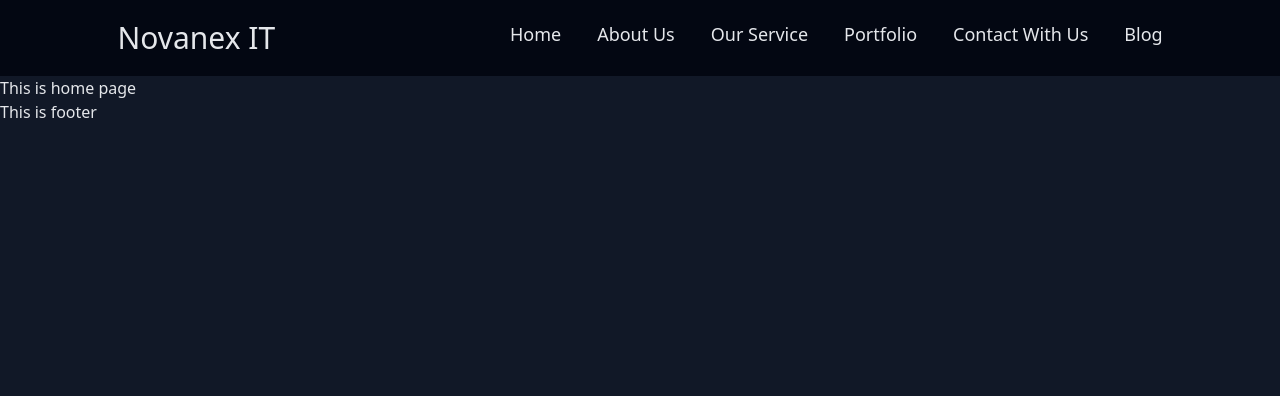
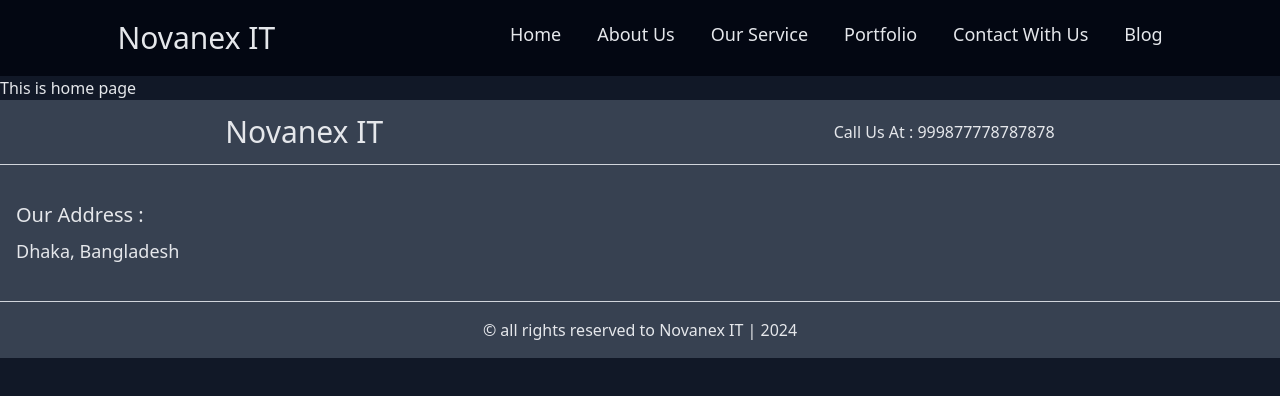
Before and after one commit to Saif-Tasnim/Novanex-Agency, a React (Vite) app: page / in a window 1280 px wide. Shown: the top 396 px of the page. Built offline with nearby package versions, Linux system fonts and the light colour scheme.

Commit message:
feat: footer done

```diff
--- a/src/component/Footer/Footer.jsx
+++ b/src/component/Footer/Footer.jsx
@@ -1,10 +1,19 @@
+const Footer = () => {
+  return (
+    <div className="bg-gray-700">
+      <div className="flex justify-around border-b border-gray-300 py-5 text-3xl">
+        <h1>Novanex IT </h1>
+        <p>Call Us At : 999877778787878 </p>
+      </div>
 
-const Footer = () => {
-    return (
-        <div>
-          <h1>This is footer</h1>
-        </div>
-    );
+      <div className="py-9 px-4 flex flex-col gap-2 border-b border-gray-300">
+        <h1 className="text-xl">Our Address : </h1>
+        <p className="text-lg">Dhaka, Bangladesh</p>
+      </div>
+
+      <div className="text-center py-4">&copy; all rights reserved to Novanex IT | 2024</div>
+    </div>
+  );
 };
 
 export default Footer;
```
